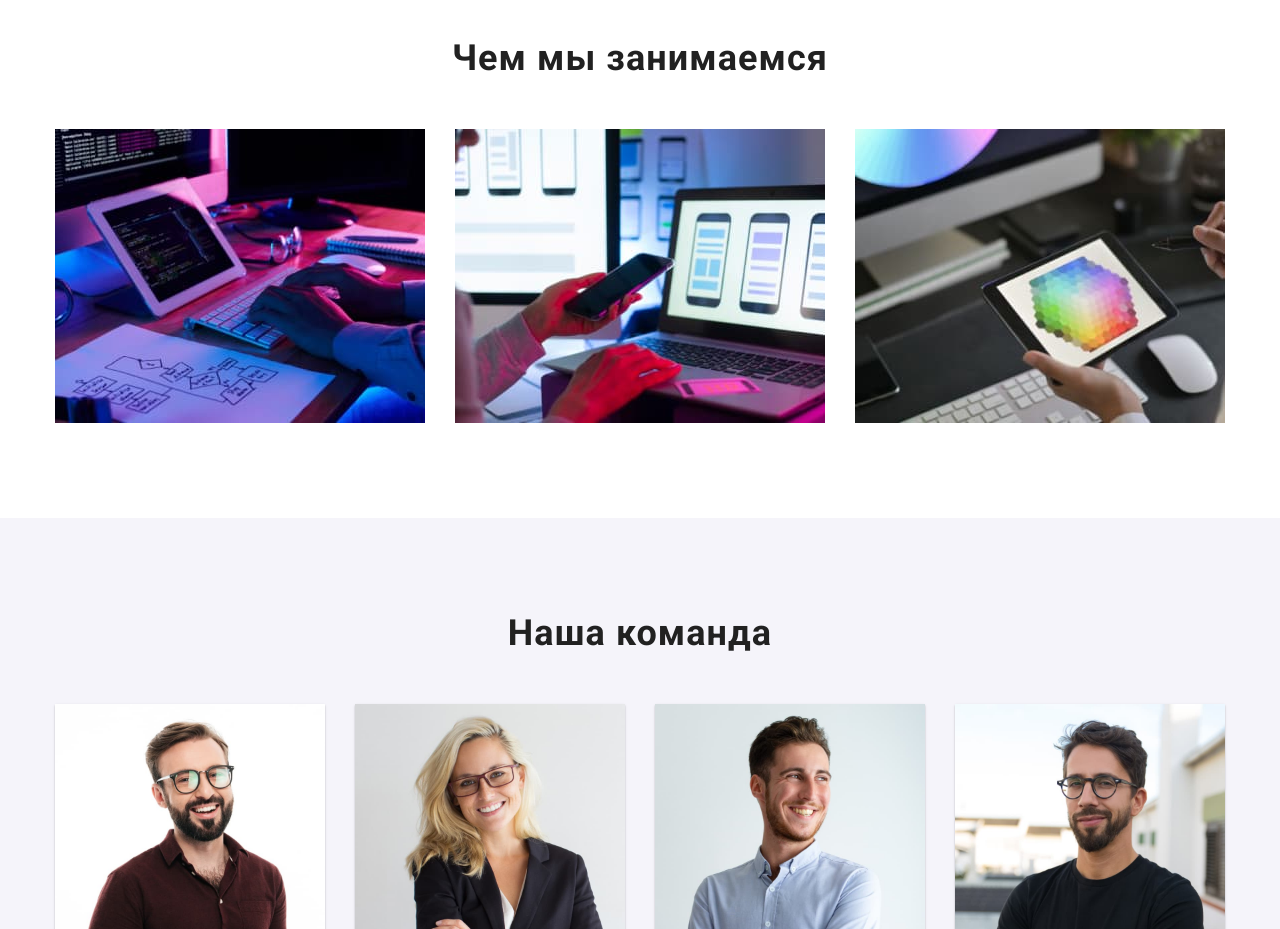
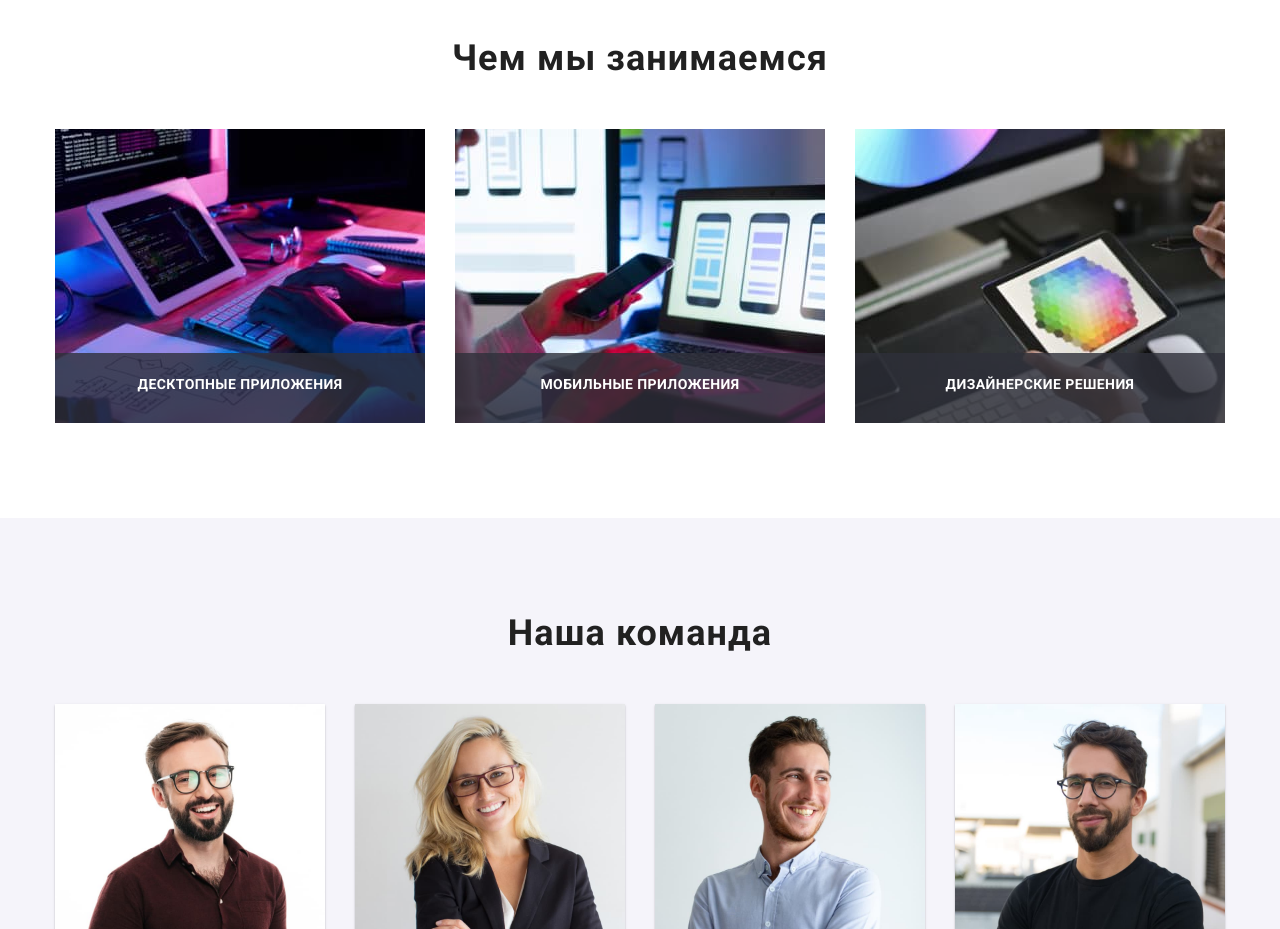
Before and after one commit to alvaza81/goit-markup-hw-05, a plain HTML site: page index.html in a window 1280 px wide. Shown: the part 1080-2009 px from the top of the page. Drawn offline with nearby package versions, Linux system fonts and the light colour scheme.

Commit message:
add work paragradh

```diff
--- a/css/styles.css
+++ b/css/styles.css
@@ -296,6 +296,7 @@ body {
 .work .item {
   width: calc((100% - 60px) / 3);
   margin-right: 30px;
+  position: relative;
 }
 
 .work .item:nth-child(3n) {
@@ -309,6 +310,27 @@ body {
   height: auto;
   margin-right: auto;
   margin-left: auto;
+}
+.work .paragraph {
+  font-family: var(--primary-font-famili);
+  font-weight: 700;
+  font-size: 14px;
+  line-height: 1, 14;
+  text-align: center;
+
+  letter-spacing: 0.03em;
+  text-transform: uppercase;
+  color: var(--wite-text-color);
+  background: rgba(47, 48, 58, 0.8);
+  width: 100%;
+  height: 70px;
+  margin-top: 0;
+  margin-bottom: 0;
+  padding-top: 23px;
+  padding-bottom: 23px;
+  position: absolute;
+  bottom: 0;
+  left: 0;
 }
 
 /* Наша команда */
--- a/index.html
+++ b/index.html
@@ -143,6 +143,7 @@
                 width="370"
                 height="294"
               />
+              <p class="paragraph">Десктопные приложения</p>
             </li>
             <li class="item">
               <img
@@ -152,6 +153,7 @@
                 width="370"
                 height="294"
               />
+              <p class="paragraph">Мобильные приложения</p>
             </li>
             <li class="item">
               <img
@@ -161,6 +163,7 @@
                 width="370"
                 height="294"
               />
+              <p class="paragraph">Дизайнерские решения</p>
             </li>
           </ul>
         </div>
```
